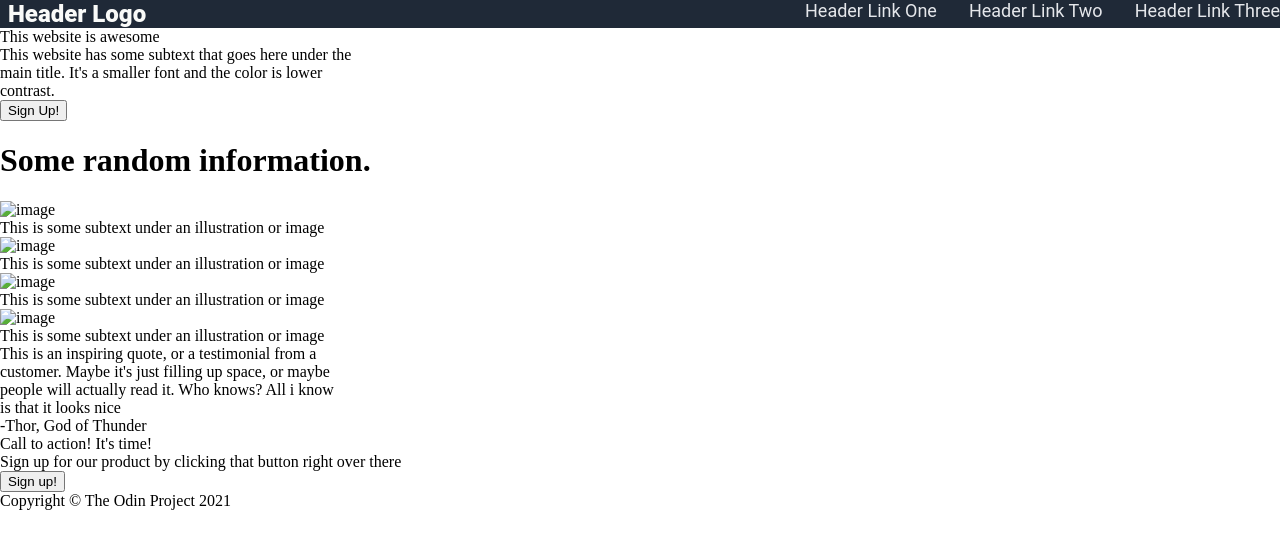
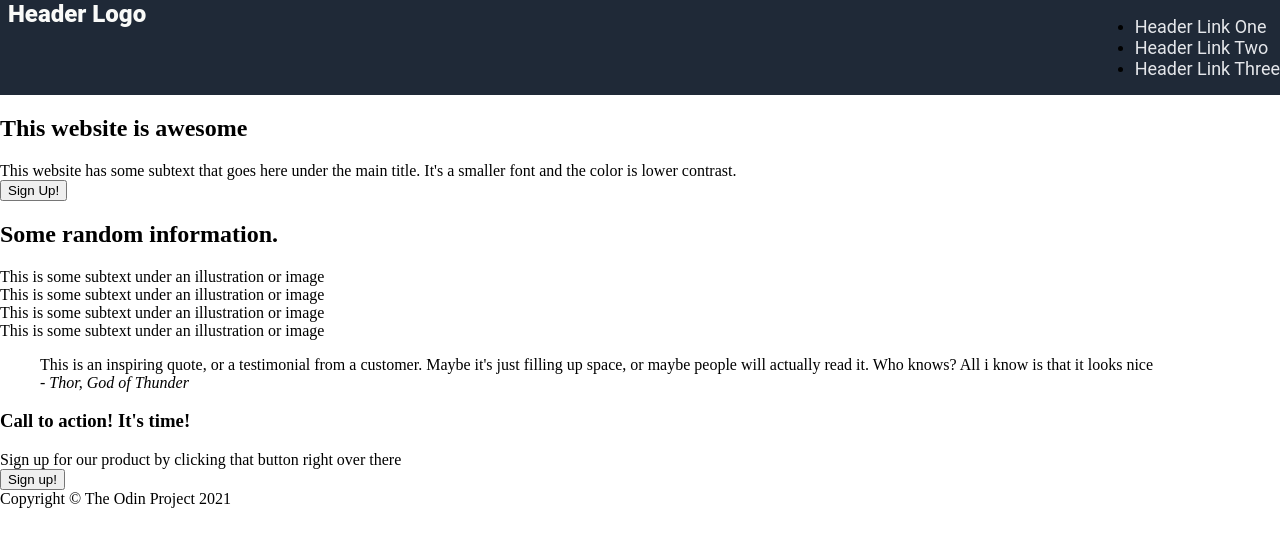
Before and after one commit to BasedNarukami/odin-landing-page, a plain HTML site: page index.html in a window 1280 px wide. Drawn offline with Linux system fonts and the light colour scheme.

Commit message:
refactor html code

```diff
--- a/index.html
+++ b/index.html
@@ -5,63 +5,81 @@
     <title>Landing Page</title>
     <link rel="stylesheet" href="style.css">
 </head>
+
 <body>
-    <div class = "title">
+    <header class = "title">
         <div class="header">Header Logo</div>
-        <div class="header2">
-            <a href="https://www.google.com">Header Link One</a>
-            <a href="https://www.google.com">Header Link Two</a>
-            <a href="https://www.google.com">Header Link Three</a>
+        <nav class="nav" aria-label="main">
+            <ul>
+              <li> <a href="https://www.google.com">Header Link One</a> </li>
+              <li> <a href="https://www.google.com">Header Link Two</a> </li>
+              <li> <a href="https://www.google.com">Header Link Three</a> </li>
+            </ul>
+        </nav>
+    </header>
+
+    <main>
+        <section class = "Body1">
+            <div class = "Hero-Text">
+                <h1>This website is awesome</h1>
             </div>
-    </div>
-
-    <div class = "Body1">
-        <div class = "Text">
-            <p>This website is awesome </p>
-            <p>This website has some subtext that goes here under the <br> main title. It's a smaller font and the color is lower <br> contrast. </p>
+            <div class = "Hero-Secondary-Text">
+                <p>This website has some subtext that goes here under the main title. It's a smaller font and the color is lower contrast. </p>
             </div>
             <div class = "button">
                 <button type = "button">Sign Up!</button>
             </div>
+        </section>
+
+
+        <section class = "Body2">
+            <h2>Some random information.</h2>
+            <div class = "cards">
+                <article class ="card">
+                    <div class = "card_box" aria-hidden = "true"></div>
+                    <p>This is some subtext under an illustration or image</p>
+                </article>
+                <article class ="card">
+                    <div class = "card_box" aria-hidden = "true"></div>
+                    <p>This is some subtext under an illustration or image</p>
+                </article>
+                <article class ="card">
+                    <div class = "card_box" aria-hidden = "true"></div>
+                    <p>This is some subtext under an illustration or image</p>
+                </article>
+                <article class ="card">
+                    <div class = "card_box" aria-hidden = "true"></div>
+                    <p>This is some subtext under an illustration or image</p>
+                </article>
             </div>
+        </section>
 
-    <div class = "Body2">
-        <h1>Some random information.</h1>
-        <div>
-            <img src="img.jpg" alt = image>
-                <p>This is some subtext under an illustration or image</p>
-            <img src="img.jpg" alt = image>
-                <p>This is some subtext under an illustration or image</p>
-            <img src="img.jpg" alt = image>
-                <p>This is some subtext under an illustration or image</p>
-            <img src="img.jpg" alt = image>
-                <p>This is some subtext under an illustration or image</p>
-        </div>
-    </div>
+        <section class = "Body3">
+            <blockquote>
+                <p>
+                    This is an inspiring quote, or a testimonial from a customer.
+                    Maybe it's just filling up space, or maybe people will actually read it.
+                    Who knows? All i know is that it looks nice
+                </p>
+                <footer>- <cite>Thor, God of Thunder</cite> </footer>
+            </blockquote>
+        </section>
 
-    <div class = "Body3">
-        <p>This is an inspiring quote, or a testimonial from a <br>
-            customer. Maybe it's just filling up space, or maybe <br>
-            people will actually read it. Who knows? All i know <br>
-            is that it looks nice </p>
-
-        <p> -Thor, God of Thunder </p>
-    </div>
-
-    <div class = "Body4">
-        <div>
-            <p> Call to action! It's time! </p>
+        <section class = "Body4">
+            <div class = CTA>
+                <h3> Call to action! It's time! </h3>
                 <p>Sign up for our product by clicking that button right over there </p>
             </div>
             <div>
                  <button type = "button"> Sign up! </button>
             </div>
-    </div>
+        </section>
 
-    <div class = "footer">
+    </main>
+
+    <footer class = "footer">
         <p> Copyright &copy; The Odin Project 2021 </p>
     </div>
 
-
 </body>
 </html>
```
Lines whose indentation alone changed are shown as unchanged.
